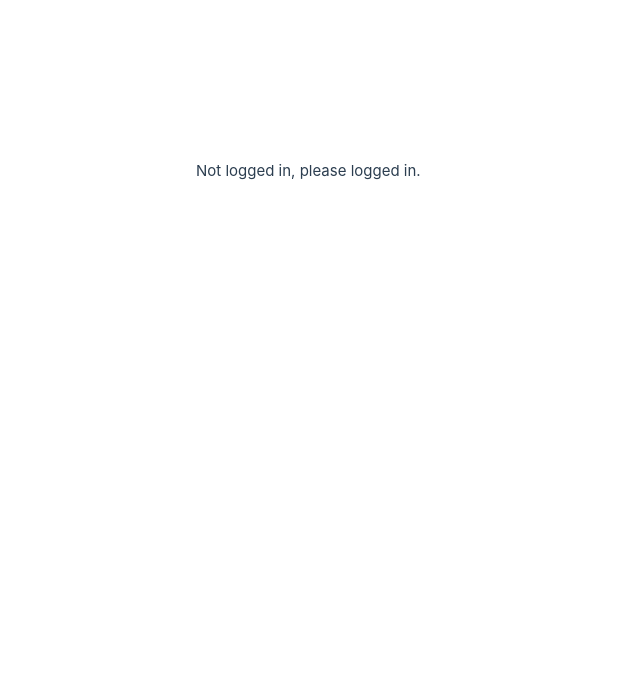
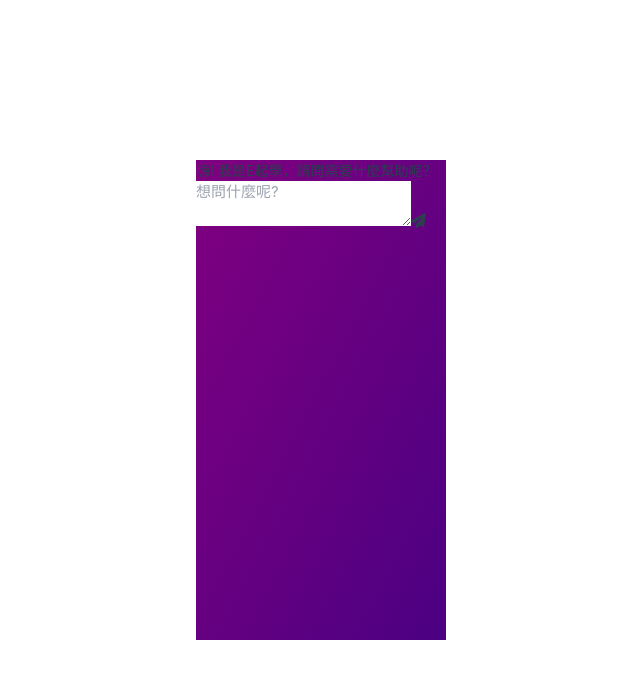
Before and after one commit to ncu-eeclass-enhancement/chrome-extension, a Vue app: page / in a window 1280 px wide. Shown: the top 678 px of the page, without its empty margins (194-834 px from the left). Built offline with nearby package versions, Linux system fonts and the light colour scheme; no server answers.

Commit message:
add: entry point at bottom right

```diff
--- a/package.json
+++ b/package.json
@@ -12,6 +12,7 @@
     "@fortawesome/fontawesome-svg-core": "^6.7.1",
     "@fortawesome/free-solid-svg-icons": "^6.7.1",
     "@fortawesome/vue-fontawesome": "^3.0.8",
+    "axios": "^1.7.9",
     "vue": "^3.5.12"
   },
   "devDependencies": {
--- a/src/App.vue
+++ b/src/App.vue
@@ -1,5 +1,5 @@
 <template>
-  <div class="frame p-0 m-0 bg-grey-900 flex justify-center items-center">
+  <div class="frame p-0 m-0 flex justify-center items-center">
     <div class="h-full w-full p-0 m-0 flex">
       <Chat v-if="loggedIn" />
       <NotLoggedIn v-else />
@@ -11,25 +11,33 @@
 import { ref } from 'vue';
 import Chat from './views/Chat.vue';
 import NotLoggedIn from './views/NotLoggedIn.vue';
+import axios from 'axios';
 
-const loggedIn = ref(false);
+const loggedIn = ref(true);
 
-chrome.cookies.get({ name: "account", url: "https://ncueeclass.ncu.edu.tw" }, (cookie) => {
-  if (cookie && cookie.value) {
-    loggedIn.value = true;
-    console.log("account", cookie.value);
-  }
-});
-chrome.cookies.get({ name: "PHPSESSID", url: "https://ncueeclass.ncu.edu.tw" }, (cookie) => {
-  if (cookie && cookie.value) {
-    console.log("PHPSESSID", cookie.value);
-  }
-});
-chrome.cookies.get({ name: "accesstoken", url: "https://ncueeclass.ncu.edu.tw" }, (cookie) => {
-  if (cookie && cookie.value) {
-    console.log("accesstoken", cookie.value);
-  }
-});
+// const api = axios.create({
+//     baseURL: 'https://ncu-eeclass-enhancement.squidspirit.com/',
+// });
+
+// let f = await api.get('');
+// console.log(f.status);
+
+// chrome.cookies.get({ name: "account", url: "https://ncueeclass.ncu.edu.tw" }, (cookie) => {
+//   if (cookie && cookie.value) {
+//     loggedIn.value = true;
+//     console.log("account", cookie.value);
+//   }
+// });
+// chrome.cookies.get({ name: "PHPSESSID", url: "https://ncueeclass.ncu.edu.tw" }, (cookie) => {
+//   if (cookie && cookie.value) {
+//     console.log("PHPSESSID", cookie.value);
+//   }
+// });
+// chrome.cookies.get({ name: "accesstoken", url: "https://ncueeclass.ncu.edu.tw" }, (cookie) => {
+//   if (cookie && cookie.value) {
+//     console.log("accesstoken", cookie.value);
+//   }
+// });
 
 </script>
 
@@ -37,5 +45,6 @@ chrome.cookies.get({ name: "accesstoken", url: "https://ncueeclass.ncu.edu.tw" }
 .frame {
   width: 250px;
   height: 480px;
+  background: linear-gradient(to bottom right, #800080, #4b0082); /* Purple gradient */
 }
 </style>
--- a/src/components/SystemMessage.vue
+++ b/src/components/SystemMessage.vue
@@ -1,6 +1,6 @@
 <template>
   <div class = "h-auto w-full flex justify-start flex-row">
-    <div class="h-auto w-fit bg-gray-700 rounded-lg p-[2%] max-w-[90%]">
+    <div class="h-auto w-fit bg-purple-950 rounded-lg p-[2%] max-w-[90%] rounded-tl-none">
       <p class="message-text mx-[5%]">{{ text }}</p>
     </div>
   </div>
--- a/src/components/UserMessage.vue
+++ b/src/components/UserMessage.vue
@@ -1,6 +1,6 @@
 <template>
   <div class = "h-auto w-full flex justify-end flex-row">
-    <div class="h-auto w-fit bg-gray-400 rounded-lg p-[2%] max-w-[90%]">
+    <div class="h-auto w-fit bg-purple-400 rounded-lg p-[2%] max-w-[90%] rounded-tr-none">
       <p class="message-text mx-[5%] text-gray-900">{{ text }}</p>
     </div>
   </div>
--- a/src/views/Chat.vue
+++ b/src/views/Chat.vue
@@ -1,7 +1,7 @@
 <template>
     <div class="h-[100%] w-[100%] flex flex-col">
       <!-- Message List -->
-      <div id="messageList" class="w-full h-[80%] flex flex-col overflow-auto p-4">
+      <div id="messageList" class="w-full h-[90%] flex flex-col overflow-auto p-4">
         <div v-for="(message, index) in messages" :key="index" class="flex flex-col mb-2">
             <UserMessage v-if="message.sender === 'user'" :text="message.text" />
             <SystemMessage v-else :text="message.text" />
@@ -14,16 +14,16 @@
       </div>
 
       <!-- Input Box -->
-      <div class="w-full h-[20%] flex justify-center items-center border rounded-lg bg-gray-700">
+      <div class="w-full h-[10%] flex justify-center items-center border rounded-lg bg-purple-700">
         <textarea
           v-model="userMessage"
           type="text"
-          class="w-full h-[100%] px-4 py-2 bg-gray-700 rounded-tl-lg rounded-bl-lg"
+          class="w-full h-[100%] px-4 py-2 bg-purple-900 rounded-tl-lg rounded-bl-lg"
           placeholder="想問什麼呢?"
         ></textarea>
         <button
           @click="sendMessage"
-          class="h-full px-4 py-2 bg-gray-500 text-white font-bold hover:bg-gray-600 rounded-tr-lg rounded-br-lg"
+          class="h-full px-4 py-2 bg-purple-500 text-white font-bold hover:bg-purple-600 rounded-tr-lg rounded-br-lg"
         >
           <!-- Send Icon -->
           <font-awesome-icon :icon="['fas', 'paper-plane']"/>
--- a/src/views/NotLoggedIn.vue
+++ b/src/views/NotLoggedIn.vue
@@ -1,6 +1,6 @@
 <template>
     <div class = "h-[100%] w-[100%] flex items-center justify-center">
-        <h1 class = "font-bold size-[40vh] h-auto w-auto m-[1%]" >Not logged in, please logged in.</h1>
+        <h1 class = "font-bold size-[40vh] h-auto w-auto m-[1%]" >請登入</h1>
     </div>
 </template>
 
```
Also changed, not shown: public/background.js (+4 -3 lines), public/content.js (added, +20 -0 lines), public/manifest.json, 2 other files (tests, documents, lock files or other folders).
